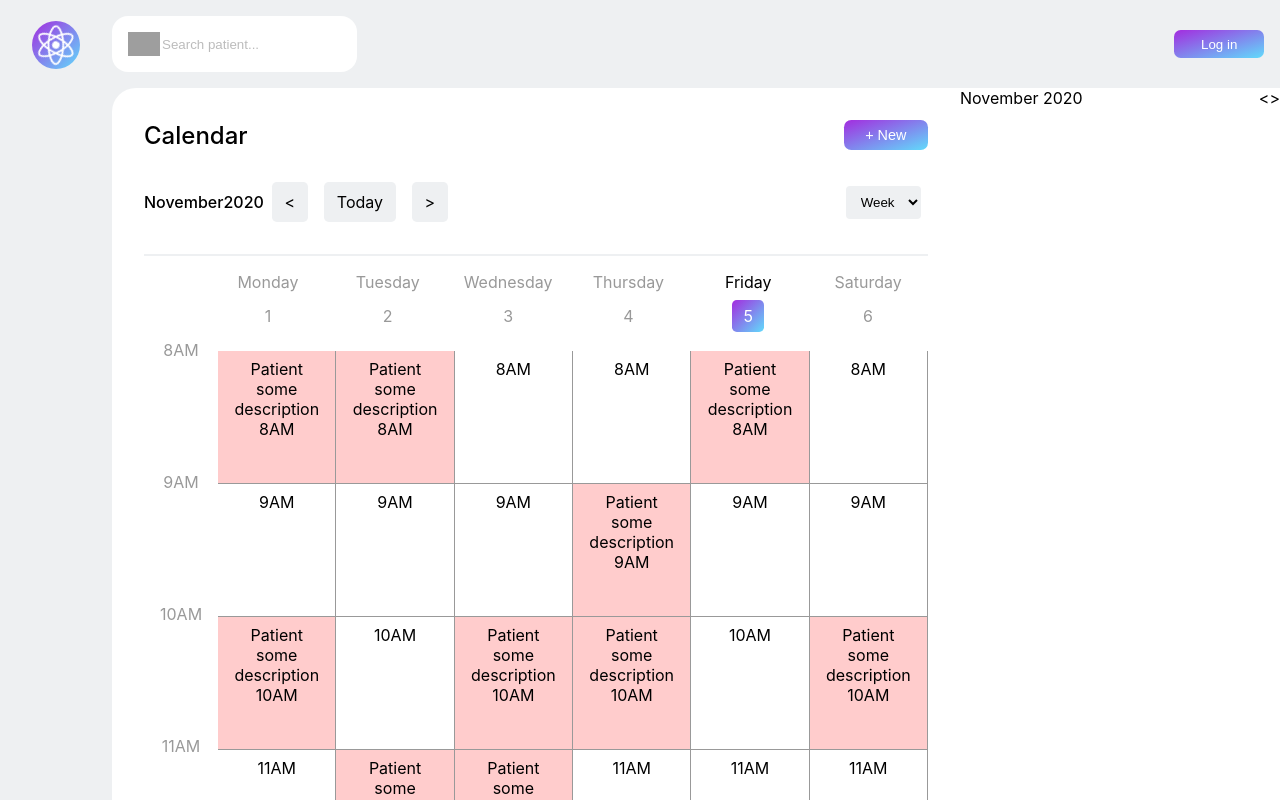
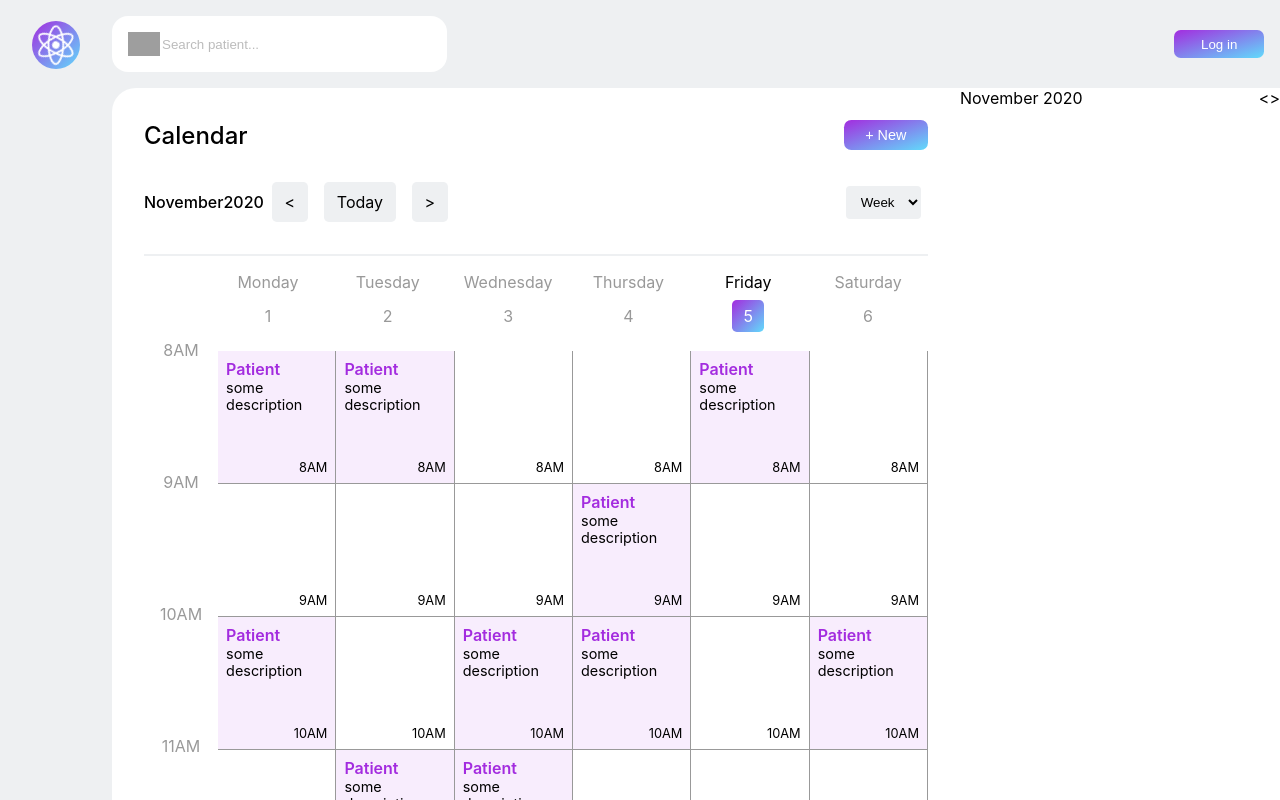
Before and after one commit to yelyzavetanov/clinic, a React (Create React App) app: page / in a window 1280 px wide. Shown: the top 800 px of the page. Built offline with nearby package versions, Linux system fonts and the light colour scheme; grey boxes are pictures that could not be loaded.

Commit message:
Style schedule, fix adaptivity problems in schedule and header

```diff
--- a/src/components/Header/Header.module.css
+++ b/src/components/Header/Header.module.css
@@ -20,6 +20,7 @@ header {
 
 .searchInput {
     border: none;
+    width: 20em;
 }
 
 .searchInput::placeholder {
@@ -30,8 +31,6 @@ header {
     border: none;
     padding: 0.5em 2em;
     border-radius: 0.5em;
-    /*background: #4ca9df;*/
-    /*background: #a32cdf;*/
     background: linear-gradient(to top left, #61dbfb, #a32cdf);
     color: #ffffff;
 }
--- a/src/components/Schedule/ScheduleTable/ScheduleColumn/ScheduleColumn.jsx
+++ b/src/components/Schedule/ScheduleTable/ScheduleColumn/ScheduleColumn.jsx
@@ -4,7 +4,7 @@ import ScheduleItem from "./ScheduleItem/ScheduleItem";
 
 function ScheduleColumn(props) {
     return(
-        <div className={s.ScheduleColumn}>
+        <div className={s.scheduleColumn}>
             {props.dayInfo.map(e =>
                 <ScheduleItem patient={e.patient} description={e.description} time={e.time} key={props.dayInfo.indexOf(e)}/>
             )}
--- a/src/components/Schedule/ScheduleTable/ScheduleColumn/ScheduleColumn.module.css
+++ b/src/components/Schedule/ScheduleTable/ScheduleColumn/ScheduleColumn.module.css
@@ -0,0 +1,5 @@
+.scheduleColumn {
+    width: 50%;
+    box-sizing: border-box;
+    /*background: red;*/
+}
--- a/src/components/Schedule/ScheduleTable/ScheduleColumn/ScheduleItem/ScheduleItem.jsx
+++ b/src/components/Schedule/ScheduleTable/ScheduleColumn/ScheduleItem/ScheduleItem.jsx
@@ -5,11 +5,12 @@ function ScheduleItem(props) {
     return (
         <div className={props.patient ? s.scheduleActiveItem : s.scheduleItem}>
             {props.patient &&
-                <>
-                    <div>{props.patient}</div>
-                    <div>{props.description}</div>
-                </>
+                <div className={s.patientInfo}>
+                    <div className={s.patient}>{props.patient}</div>
+                    <div className={s.description}>{props.description}</div>
+                </div>
             }
+            <div> </div>
             <div className={s.time}>{props.time}</div>
         </div>
     )
--- a/src/components/Schedule/ScheduleTable/ScheduleColumn/ScheduleItem/ScheduleItem.module.css
+++ b/src/components/Schedule/ScheduleTable/ScheduleColumn/ScheduleItem/ScheduleItem.module.css
@@ -4,10 +4,35 @@
     border-bottom: #999999 0.1em solid;
     border-right: #999999 0.1em solid;
     height: 8.3em;
+    display: flex;
+    flex-direction: column;
+    justify-content: space-between;
     /*border-radius: 0.5em;*/
 }
 
 .scheduleActiveItem {
-    background: #ff000033;
+    /*background: #ff000033;*/
+    background: #a32cdf15;
 
 }
+
+.patientInfo {
+    text-align: left;
+}
+
+.patient {
+    /*background: red;*/
+    font-weight: 600;
+    color: #a32cdf;
+}
+
+.description {
+    font-size: 0.9em;
+}
+
+.time {
+    width: 100%;
+    box-sizing: border-box;
+    text-align: right;
+    font-size: 0.8em;
+}
--- a/src/components/Schedule/ScheduleTable/ScheduleTable.module.css
+++ b/src/components/Schedule/ScheduleTable/ScheduleTable.module.css
@@ -1,4 +1,5 @@
 .scheduleTable {
     display: flex;
     margin-top: 0.7em;
+    width: 100%;
 }
```
Also changed, not shown: src/components/Schedule/ScheduleTable/ScheduleTable.jsx (+0 -40 lines).
